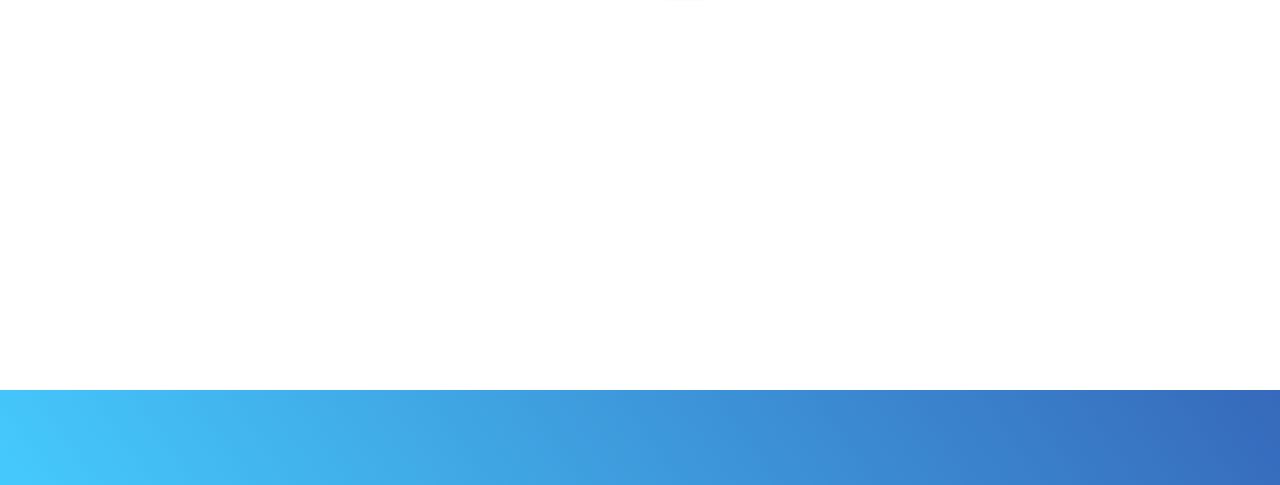
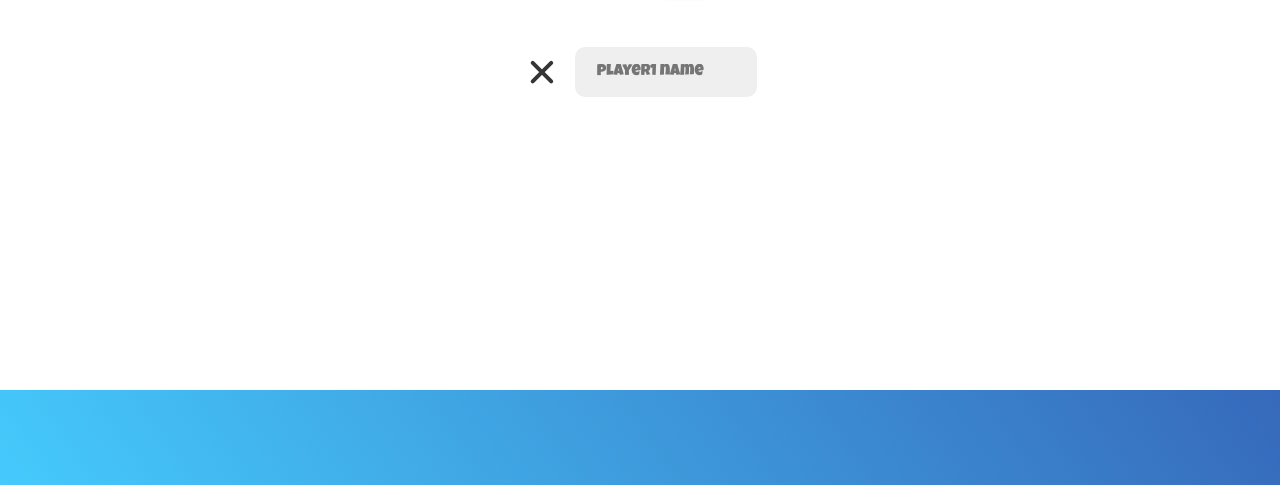
Before and after one commit to commit-isekai/Tic-Tac-Toe, a website built with webpack: page src/template.html in a window 1280 px wide. Shown: the part 315-800 px from the top of the page. Built offline with nearby package versions, Linux system fonts and the light colour scheme.

Commit message:
added player name input

```diff
--- a/src/template.html
+++ b/src/template.html
@@ -27,6 +27,15 @@
           </div>
 
         </div>
+
+        <div class="choose-player-name">
+
+          <div class="x-player">
+            <img src="./images/X.svg">
+              <input class="input" type="text" placeholder="player1 name">
+          </div>
+
+        </div>
       </div>
 
     </div>
```
